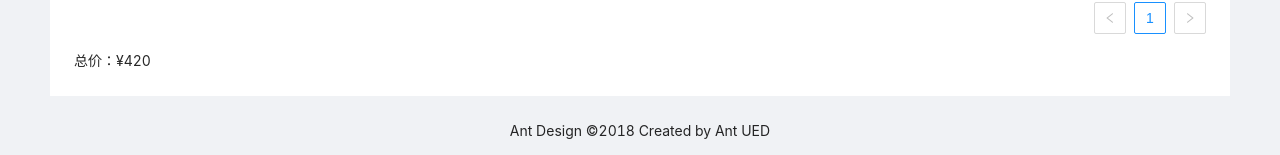
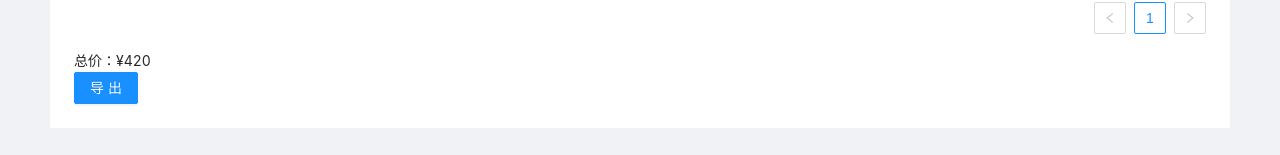
Before and after one commit to yangxw1993/vue3-demo, a Vue app: page /cart in a window 1280 px wide. Shown: the part 709-864 px from the top of the page. Built offline with nearby package versions, Linux system fonts and the light colour scheme; no server answers.

Commit message:
update: JS导出Excel

```diff
--- a/package.json
+++ b/package.json
@@ -10,10 +10,11 @@
   "dependencies": {
     "core-js": "^3.6.5",
     "img2html": "^1.0.0",
+    "js-export-excel": "^1.1.4",
     "vue": "^3.0.0",
     "vue-router": "^4.0.0-0",
-    "vuex": "^4.0.0-0",
-    "vue-virtual-scroll-list": "^2.3.2"
+    "vue-virtual-scroll-list": "^2.3.2",
+    "vuex": "^4.0.0-0"
   },
   "devDependencies": {
     "@vue/cli-plugin-babel": "~4.5.0",
--- a/src/components/Cart/CartList.vue
+++ b/src/components/Cart/CartList.vue
@@ -1,7 +1,7 @@
 <!--
  * @Author: your name
  * @Date: 2020-11-28 18:31:27
- * @LastEditTime: 2020-11-30 00:17:33
+ * @LastEditTime: 2021-01-22 16:28:27
  * @LastEditors: Please set LastEditors
  * @Description: In User Settings Edit
  * @FilePath: /vue3-demo/src/components/Cart/CartList.vue
@@ -32,11 +32,13 @@
     </template>
   </a-table>
   <div>总价：¥{{ totalPrice }}</div>
+  <a-button type="primary"  @click="downloadExcel">导出</a-button>
 </template>
 <script>
 import { reactive, ref, toRefs, computed } from "vue";
 import { useStore, mapMutations } from "vuex";
 import { PlusOutlined, MinusOutlined} from "@ant-design/icons-vue";
+import ExportExcel from 'js-export-excel'
 const columns = [
   {
     title: "ID",
@@ -107,12 +109,52 @@ export default {
     const onModify = (item) => {
       store.dispatch('modifyCart', Object.assign({}, item))
     };
+    // 导出
+    const downloadExcel = ()=> {
+      const option = {
+        fileName: '购买清单',
+      };
+      const sheetData = [];
+      const sheetHeader = [];
+      // 是否设置表头
+      let isSetHeader = true;
+      Status.books.forEach(item => {
+        const {id, goodsName, price, count, totalPrice} = item;
+        let rowObj = {}
+        columns.forEach(col => {
+
+          if(item[col.key]){
+            rowObj[col.title] = item[col.key];
+          }
+          if(col.key === 'totalPrice'){
+            rowObj['总价'] = count * price
+          }
+          if(isSetHeader){
+            sheetHeader.push(col.title)
+          }
+        })
+        sheetData.push(rowObj);
+        isSetHeader = false;
+      })
+      option.datas=[
+        {
+          sheetData,
+          sheetHeader,
+          sheetName:'sheet',
+          sheetFilter: sheetHeader,
+        }
+      ];
+      const toExcel = new ExportExcel(option);
+
+      toExcel.saveExcel();
+    }
     return {
       ...toRefs(Status),
       cancelDel,
       confirmDel,
       changeCount,
       onModify,
+      downloadExcel
     };
   },
 };
```
Also changed, not shown: 1 other file (tests, documents, lock files or other folders).
